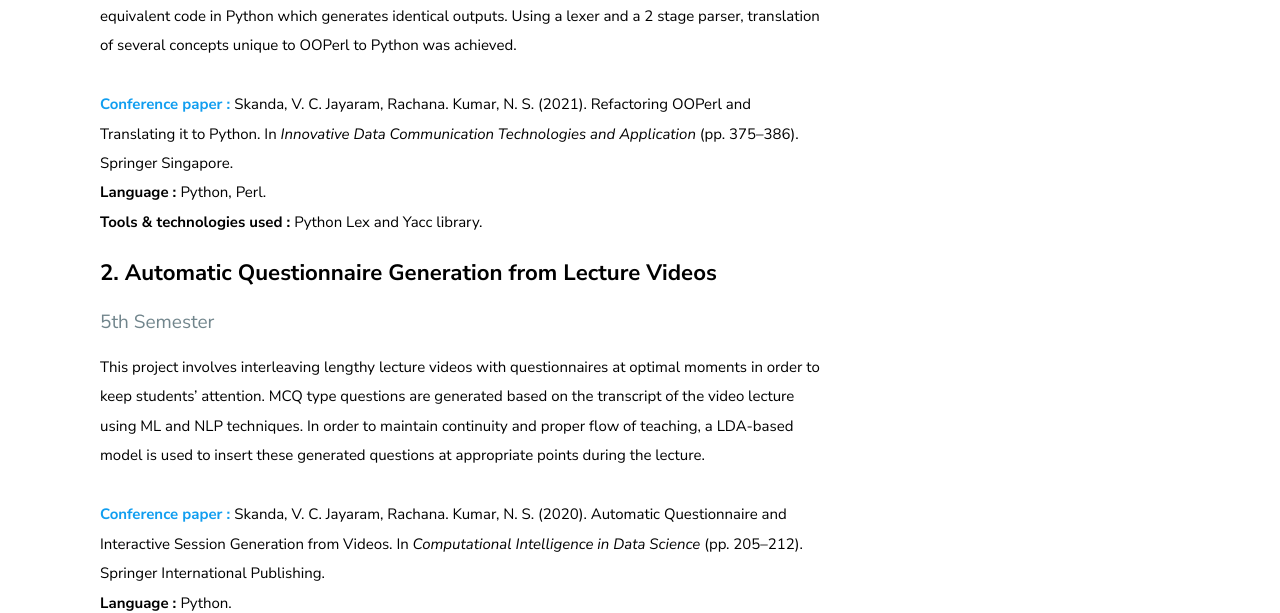
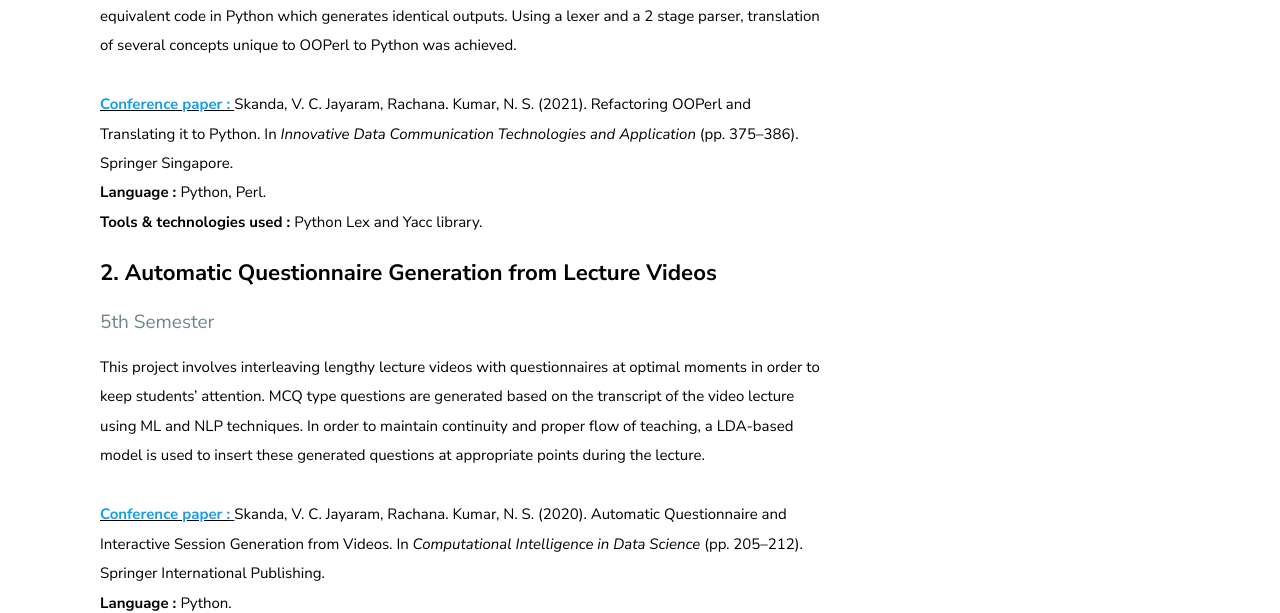
Before and after one commit to RachanaJayaram/projects, a Jekyll site: the page built from index.md, in a window 1280 px wide. Shown: the part 602-1215 px from the top of the page. Built offline with Jekyll 4.4.1, drawn with Linux system fonts in a browser that asks for light colours.

Commit message:
Update home.html

```diff
--- a/_layouts/home.html
+++ b/_layouts/home.html
@@ -37,10 +37,10 @@ layout: page
 	unique to OOPerl to Python was achieved.
 	<br>
 		<br>
-	<b>
+	<b><u>
 		 <a href=
 		    "https://link.springer.com/chapter/10.1007%2F978-981-15-9651-3_32">Conference paper :</a>
-	</b>
+		</b></u>
 	Skanda, V. C. Jayaram, Rachana. Kumar, N. S. (2021). Refactoring OOPerl and Translating it to Python. In <i>Innovative Data Communication Technologies and Application</i> (pp. 375–386). Springer Singapore.
 
 	<br>
@@ -66,10 +66,10 @@ layout: page
 	generated questions at appropriate points during the lecture.
 	<br>
 	<br>
-	<b>
+	<b><u>
 		 <a href=
 		   "https://link.springer.com/chapter/10.1007%2F978-3-030-63467-4_16">Conference paper :</a>
-	</b>
+		</b></u>
 	Skanda, V. C. Jayaram, Rachana. Kumar, N. S.  (2020). Automatic Questionnaire and Interactive Session Generation from Videos. In <i>Computational Intelligence in Data Science</i> (pp. 205–212). Springer International Publishing.
 	<br>
 	<b>
```
